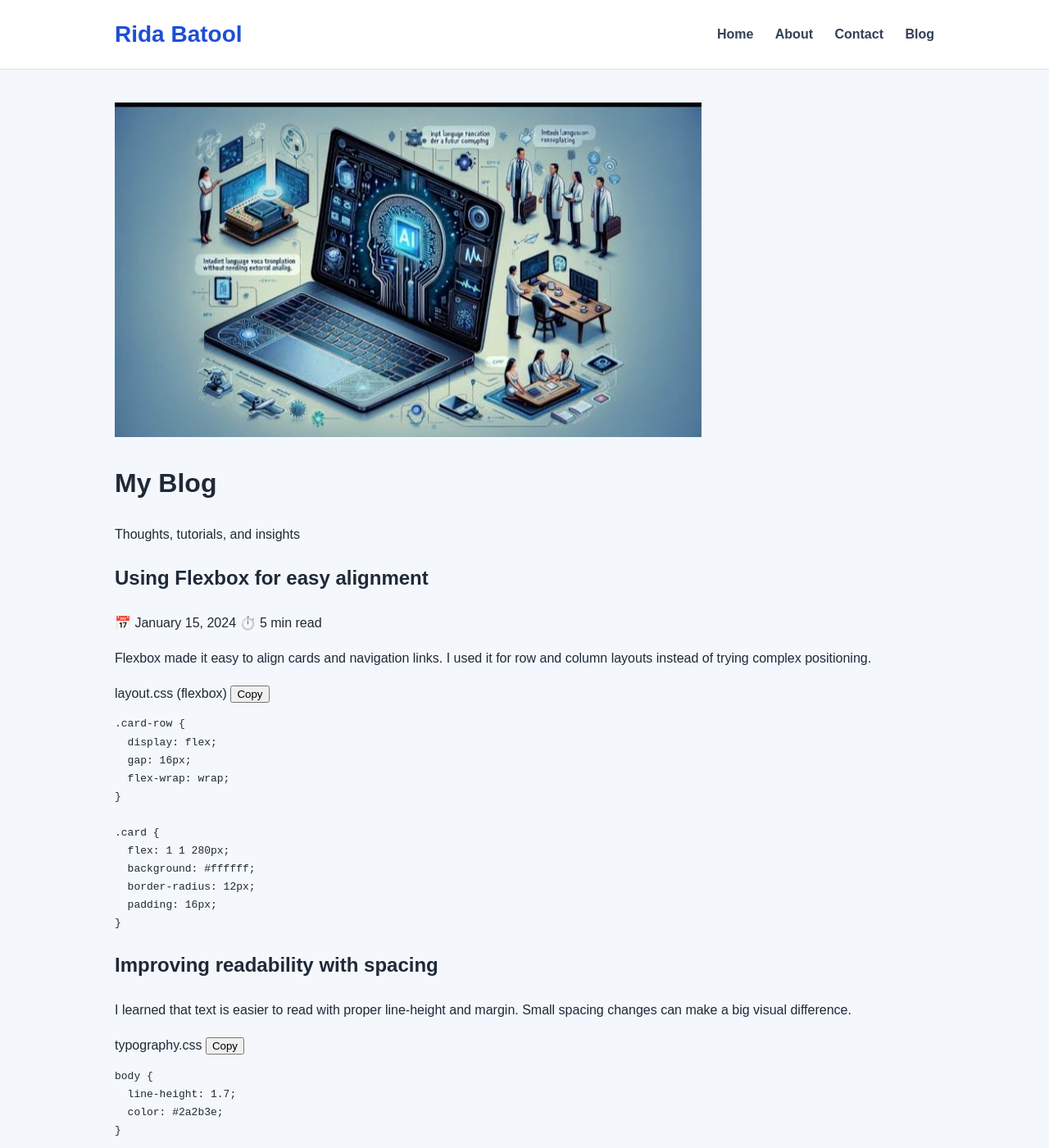
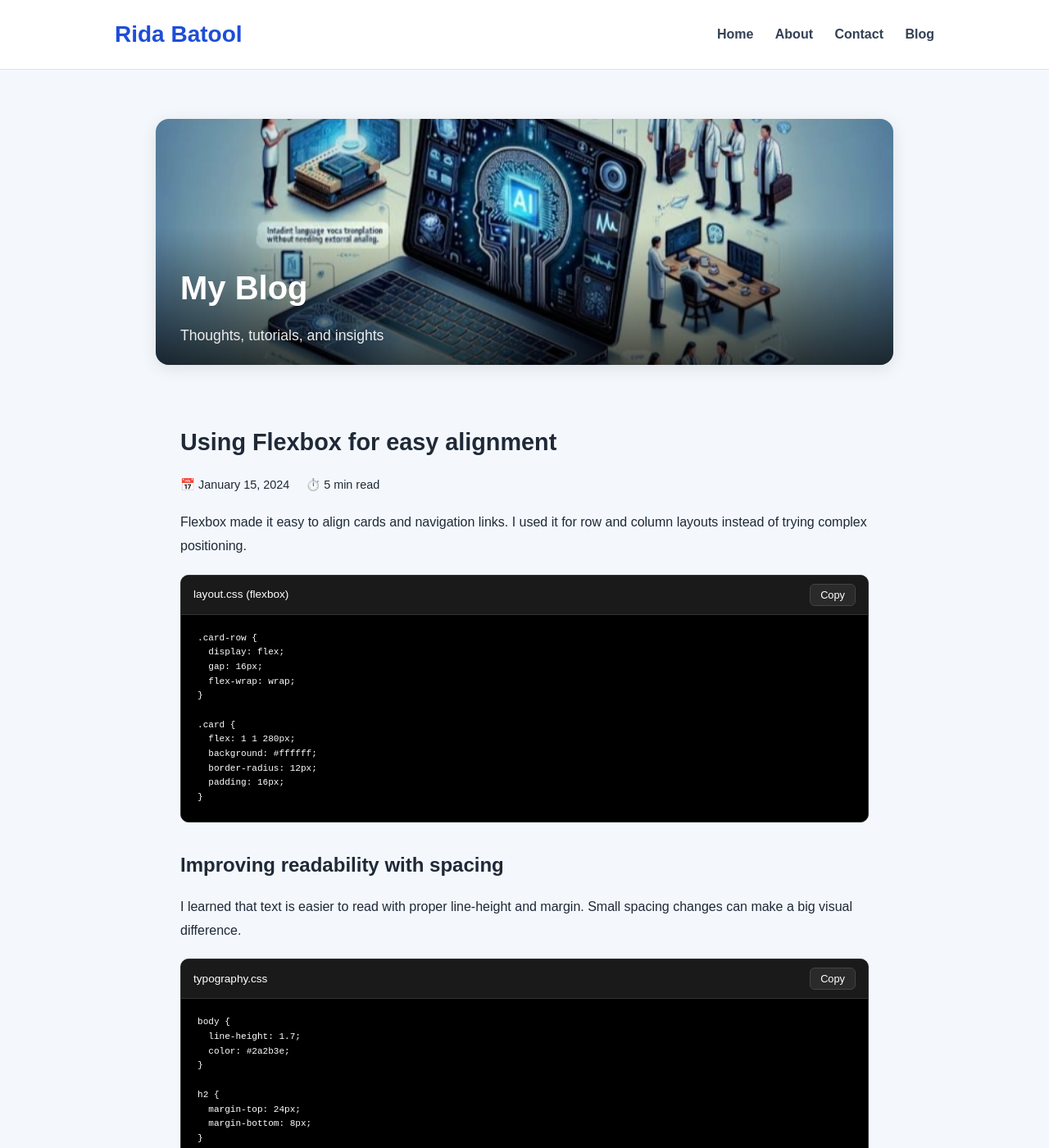
Before and after one commit to ridabatoolsaleem-wq/rida_batool, a Jekyll site: the page built from blog.md, in a window 1280 px wide and 1400 px high. Shown: the whole window at 82% size. Built offline with Jekyll 4.4.1, drawn with Linux system fonts in a browser that asks for light colours.

Commit message:
Update style.css

```diff
--- a/assets/css/style.css
+++ b/assets/css/style.css
@@ -117,3 +117,204 @@ body {
 ul {
   padding-left: 20px;
 }
+
+.custom-blog-container {
+  max-width: 900px;
+  margin: 0 auto;
+  padding: 20px;
+}
+
+.custom-banner {
+  position: relative;
+  margin-bottom: 40px;
+  border-radius: 16px;
+  overflow: hidden;
+  box-shadow: 0 4px 20px rgba(0,0,0,0.1);
+}
+
+.custom-banner-image {
+  width: 100%;
+  height: 300px;
+  object-fit: cover;
+  display: block;
+}
+
+.custom-banner-overlay {
+  position: absolute;
+  bottom: 0;
+  left: 0;
+  right: 0;
+  background: linear-gradient(to top, rgba(0,0,0,0.7), transparent);
+  padding: 40px 30px 20px;
+}
+
+.custom-banner-title {
+  color: white;
+  font-size: 2.5em;
+  margin: 0 0 10px 0;
+}
+
+.custom-banner-subtitle {
+  color: rgba(255,255,255,0.9);
+  font-size: 1.1em;
+  margin: 0;
+}
+
+.custom-section-title {
+  font-size: 1.8em;
+  margin: 40px 0 20px 0;
+  color: var(--blog-text);
+  border-left: 4px solid var(--blog-accent);
+  padding-left: 15px;
+}
+
+.custom-article-card {
+  background: var(--blog-surface);
+  border: 1px solid var(--blog-border);
+  border-radius: 12px;
+  margin-bottom: 30px;
+  overflow: hidden;
+  transition: transform 0.2s, box-shadow 0.2s;
+}
+
+.custom-article-card:hover {
+  transform: translateY(-2px);
+  box-shadow: 0 8px 25px rgba(0,0,0,0.1);
+}
+
+.custom-article-content {
+  padding: 30px;
+}
+
+.custom-article-title {
+  font-size: 1.8em;
+  margin: 0 0 15px 0;
+  color: var(--blog-text);
+}
+
+.custom-article-meta {
+  color: var(--blog-text-secondary);
+  font-size: 0.9em;
+  margin-bottom: 20px;
+  display: flex;
+  gap: 20px;
+}
+
+.custom-article-text {
+  color: var(--blog-text);
+  line-height: 1.8;
+  margin-bottom: 25px;
+}
+
+.custom-article-text p {
+  margin-bottom: 16px;
+}
+
+.custom-article-text h2 {
+  font-size: 1.5em;
+  margin: 30px 0 15px 0;
+  color: var(--blog-text);
+}
+
+.custom-article-text h3 {
+  font-size: 1.3em;
+  margin: 25px 0 12px 0;
+  color: var(--blog-text);
+}
+
+.custom-article-text ul {
+  margin: 15px 0;
+  padding-left: 25px;
+}
+
+.custom-article-text li {
+  margin: 8px 0;
+}
+
+.custom-code-block {
+  margin: 20px 0;
+  border-radius: 10px;
+  overflow: hidden;
+  background: #000000;
+  border: 1px solid #333333;
+}
+
+.custom-code-header {
+  display: flex;
+  justify-content: space-between;
+  align-items: center;
+  padding: 10px 15px;
+  background: #1a1a1a;
+  border-bottom: 1px solid #333333;
+}
+
+.custom-code-header span {
+  color: #ffffff;
+  font-family: var(--font-mono);
+  font-size: 0.85em;
+}
+
+.custom-copy-btn {
+  background: #2a2a2a;
+  border: 1px solid #444444;
+  padding: 5px 12px;
+  border-radius: 6px;
+  color: #ffffff;
+  cursor: pointer;
+  font-family: var(--font-mono);
+  font-size: 0.8em;
+  transition: background 0.2s;
+}
+
+.custom-copy-btn:hover {
+  background: #3a3a3a;
+}
+
+.custom-code-block pre {
+  margin: 0;
+  padding: 20px;
+  overflow-x: auto;
+  background: #000000;
+}
+
+.custom-code-block code {
+  font-family: var(--font-mono);
+  font-size: 0.85em;
+  line-height: 1.6;
+  color: #ffffff;
+  background: #000000;
+  display: block;
+}
+
+.custom-tag {
+  display: inline-block;
+  background: var(--blog-tag-bg);
+  color: var(--blog-tag-text);
+  padding: 4px 12px;
+  border-radius: 20px;
+  font-size: 0.8em;
+  font-weight: 500;
+  margin-right: 10px;
+}
+
+.custom-tags-container {
+  margin: 20px 0 0 0;
+}
+
+@media (max-width: 768px) {
+  .custom-banner-image {
+    height: 200px;
+  }
+
+  .custom-banner-title {
+    font-size: 1.5em;
+  }
+
+  .custom-article-content {
+    padding: 20px;
+  }
+
+  .custom-article-title {
+    font-size: 1.4em;
+  }
+}
```
